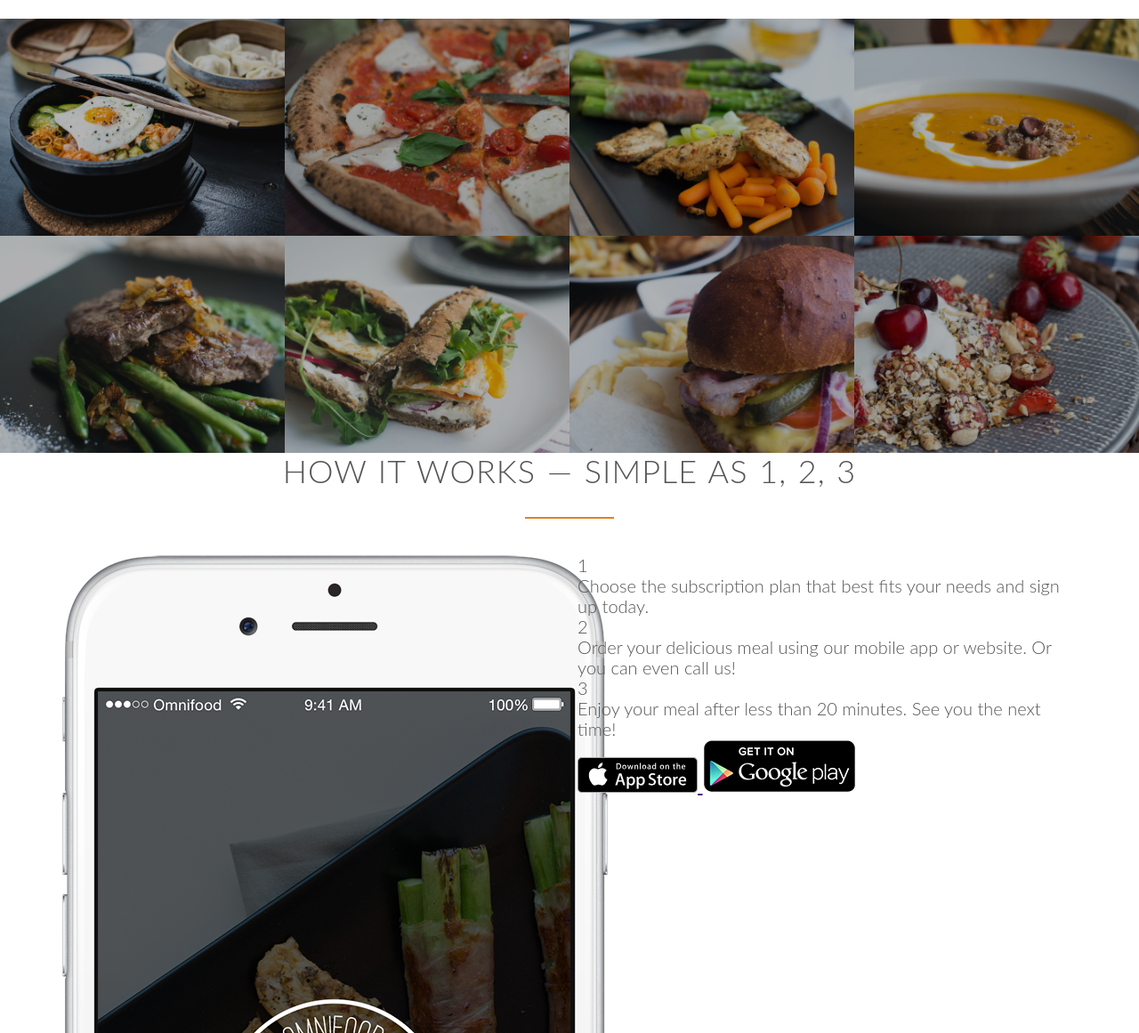
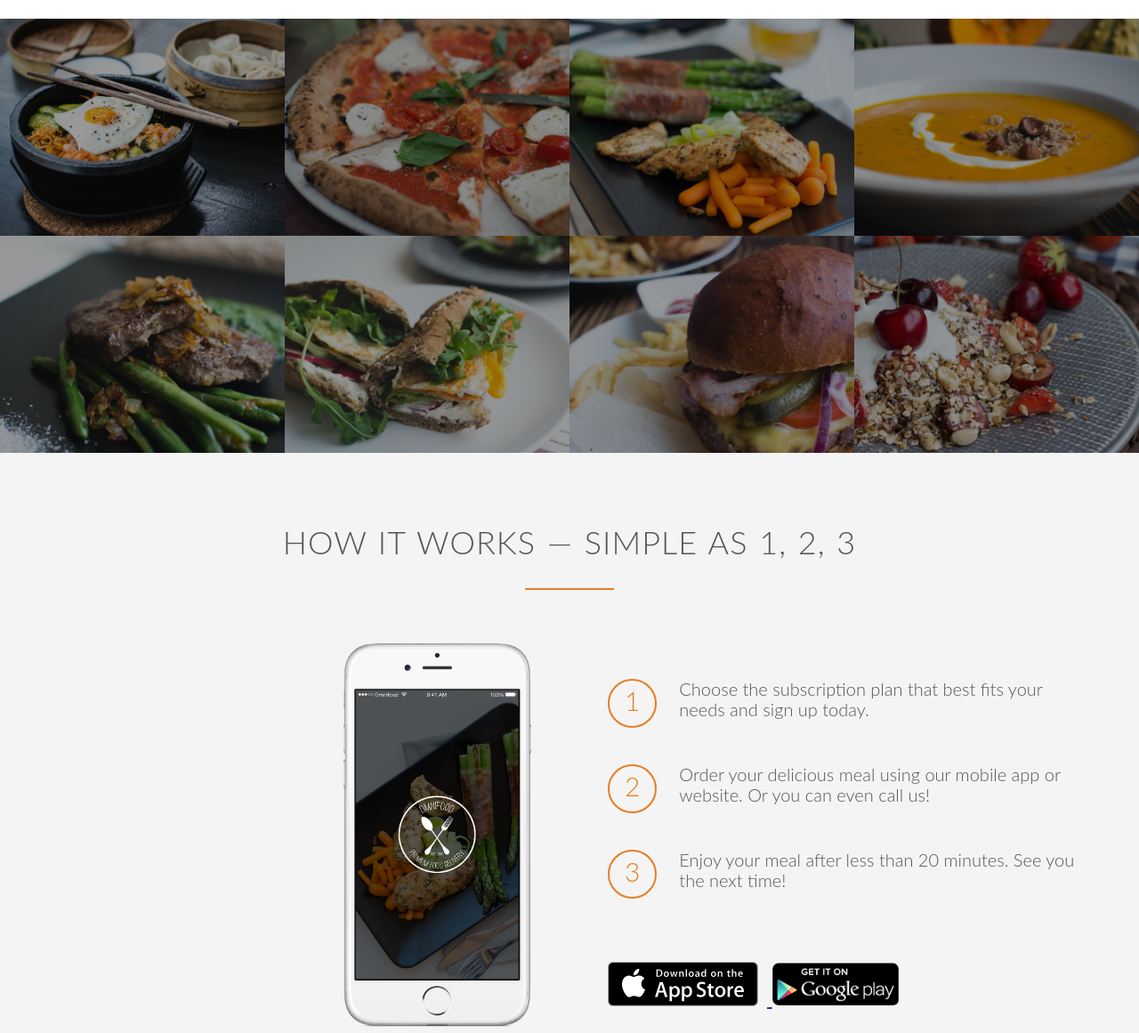
Before and after one commit to mahichy/Omni_Food, a plain HTML site: page index.html in a window 1280 px wide. Shown: the part 1489-2650 px from the top of the page at 89% size. Drawn offline with Linux system fonts and the light colour scheme; files whose address does not match are found by name.

Commit message:
How it works Section_02

```diff
--- a/index.html
+++ b/index.html
@@ -63,7 +63,7 @@
 	</section>
 
 	<section class="section-meals">
-		<ul class="meals-showcase">
+		<ul class="meals-showcase clearfix">
 			<li>
 				<figure class="meal-photo">
 					<img src="resources/img/1.jpg" alt="Korean bibimbap with egg and vegetables">
@@ -86,7 +86,7 @@
 			</li>
 		</ul>
 
-			<ul class="meals-showcase">
+			<ul class="meals-showcase clearfix">
 			<li>
 				<figure class="meal-photo">
 					<img src="resources/img/5.jpg" alt="Paleo beef steak with vegetables">
@@ -116,10 +116,10 @@
 			<h2>How it works &mdash; Simple as 1, 2, 3</h2>
 		</div>
 		<div class="row">
-			<div class="col span-1-of-2">
+			<div class="col span-1-of-2 steps-box">
 				<img src="resources/img/app-iPhone.png" alt="Omnifood app no iPhone" class="app-screen">
 			</div>
-			<div class="span col span-1-of-2">
+			<div class="span col span-1-of-2 steps-box">
 				<div class="works-step">
 					<div class="">1</div>
 					<p>Choose the subscription plan that best fits your needs and sign up today.</p>
--- a/resources/css/style.css
+++ b/resources/css/style.css
@@ -22,6 +22,15 @@ html {
 	font-weight: 300;
 	font-size: 20px;
 	text-rendering: optimizeLegibility;
+}
+
+.clearfix {zoom: 1}
+.clearfix:after {
+	content: '.';
+	clear: both;
+	height: 0;
+	display: block;
+	visibility: hidden;
 }
 /*----------------------------------*/
 /*REUSABLE COMPONENT*/
@@ -245,8 +254,6 @@ header {
 }
 
 
-
-
 .meals-showcase {
 	list-style: none;
 	width: 100%;
@@ -267,7 +274,7 @@ header {
 }
 
 .meal-photo img {
-	opacity: 0.7;
+	opacity: 0.6;
 	width: 100%;
 	height: auto;
 	transform: scale(1.15);
@@ -278,3 +285,54 @@ header {
 	opacity: 1;
 	transform: scale(1.04);
 }
+
+/*----------------------------------*/
+/*How it works*/
+/*----------------------------------*/
+
+.section-steps {
+	background-color: #f4f4f4;
+}
+
+.steps-box:first-child {
+	text-align: right;
+	padding-right: 3%;
+	margin-top: 30px;
+}
+
+.steps-box:last-child {
+	padding-left: 3%;
+	margin-top: 70px;
+}
+
+.app-screen {
+	width: 40%;
+}
+
+.works-step {
+	margin-bottom: 50px;
+}
+
+.works-step:last-of-type {
+	margin-bottom: 80px;
+}
+
+.works-step div {
+	color: #e67e22;
+	border: 2px solid #e67e22;
+	display: inline-block;
+	border-radius: 50%;
+	height: 55px;
+	width: 55px;
+	text-align: center;
+	padding: 5px;
+	float: left;
+	font-size: 150%;
+	margin-right: 25px;
+}
+
+.btn-app img {
+	height: 50px;
+	width: auto;
+	margin-right: 10px;
+}
```
